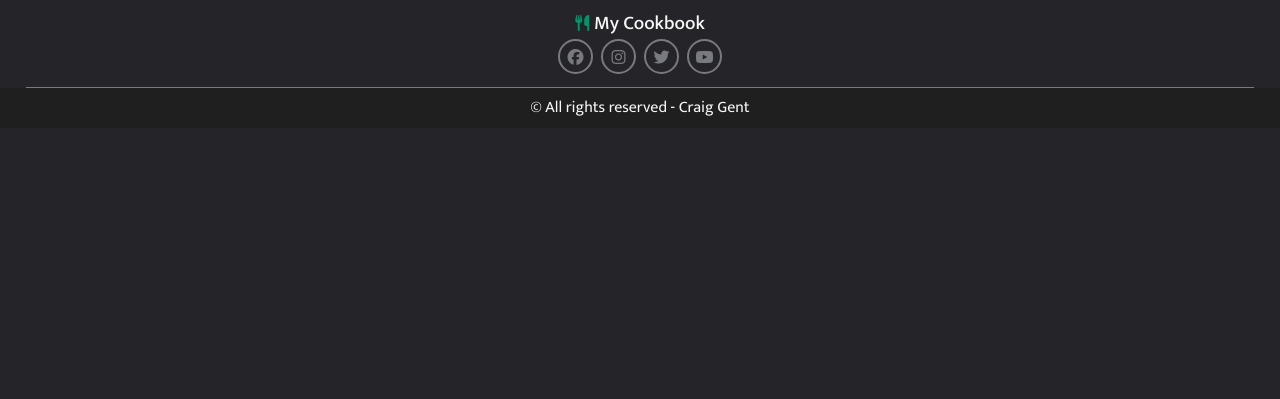
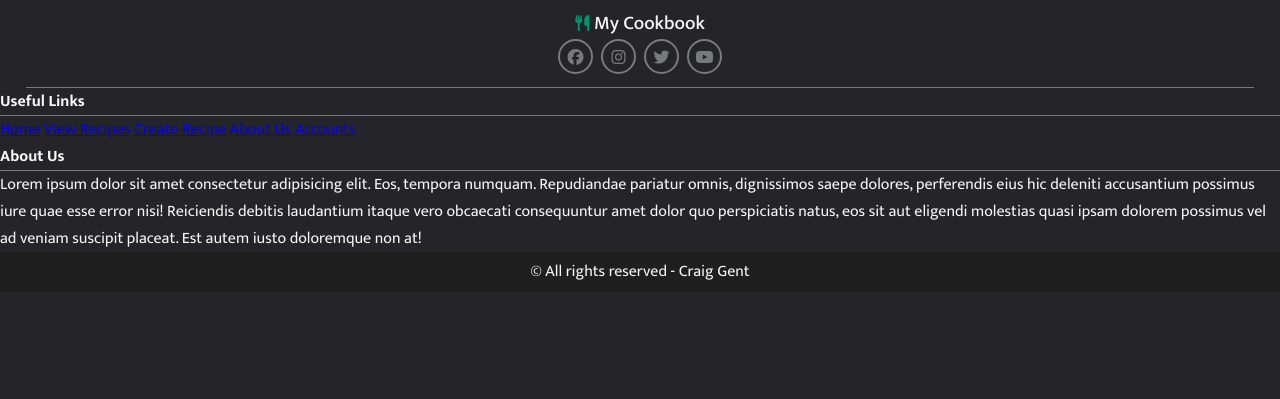
Before and after one commit to Genty83/My_Cookbook, a Flask app: page / in a window 1280 px wide. Shown: the part 741-1140 px from the top of the page. Run offline with Flask 3, Linux system fonts and the light colour scheme.

Commit message:
Added remaining footer markup

```diff
--- a/src/templates/base.html
+++ b/src/templates/base.html
@@ -70,7 +70,26 @@
 
         <!-- Footer middle content start -->
         <div class="footer-middle-content">
-
+            <div class="footer-middle-wrapper">
+                <h3>Useful Links</h3>
+                <div id="footer-seperator"  class="seperator"></div>
+                <a class="footer-link" href="#">Home</a>
+                <a class="footer-link" href="#">View Recipes</a>
+                <a class="footer-link" href="#">Create Recipe</a>
+                <a class="footer-link" href="#">About Us</a>
+                <a class="footer-link" href="#">Accounts</a>
+            </div>
+            <div class="footer-middle-wrapper">
+                <h3>About Us</h3>
+                <div id="footer-seperator" class="seperator"></div>
+                <p>
+                    Lorem ipsum dolor sit amet consectetur adipisicing elit. Eos, tempora numquam. Repudiandae pariatur
+                    omnis, dignissimos saepe dolores, perferendis eius hic deleniti accusantium possimus iure quae esse
+                    error nisi! Reiciendis debitis laudantium itaque vero obcaecati consequuntur amet dolor quo
+                    perspiciatis natus, eos sit aut eligendi molestias quasi ipsam dolorem possimus vel ad veniam
+                    suscipit placeat. Est autem iusto doloremque non at!
+                </p>
+            </div>
         </div>
         <!-- Footer middle content end -->
 
```
